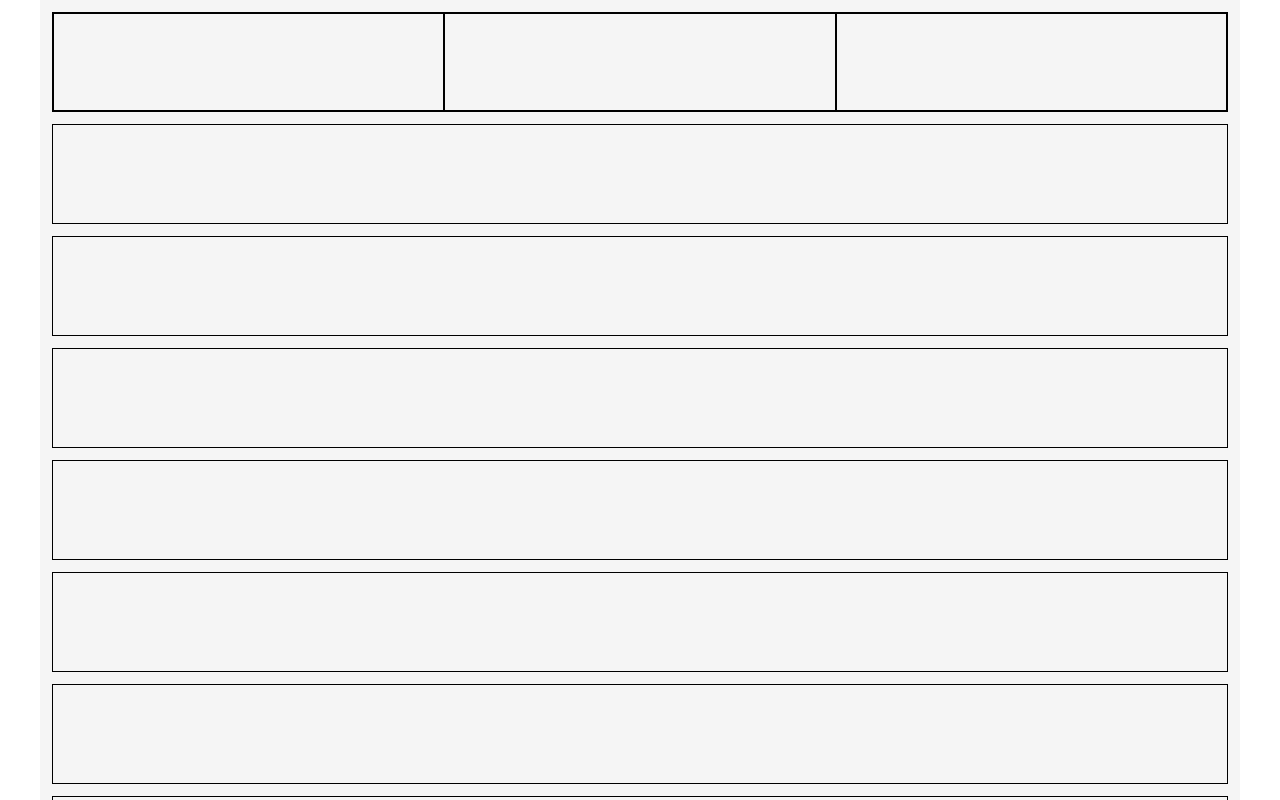
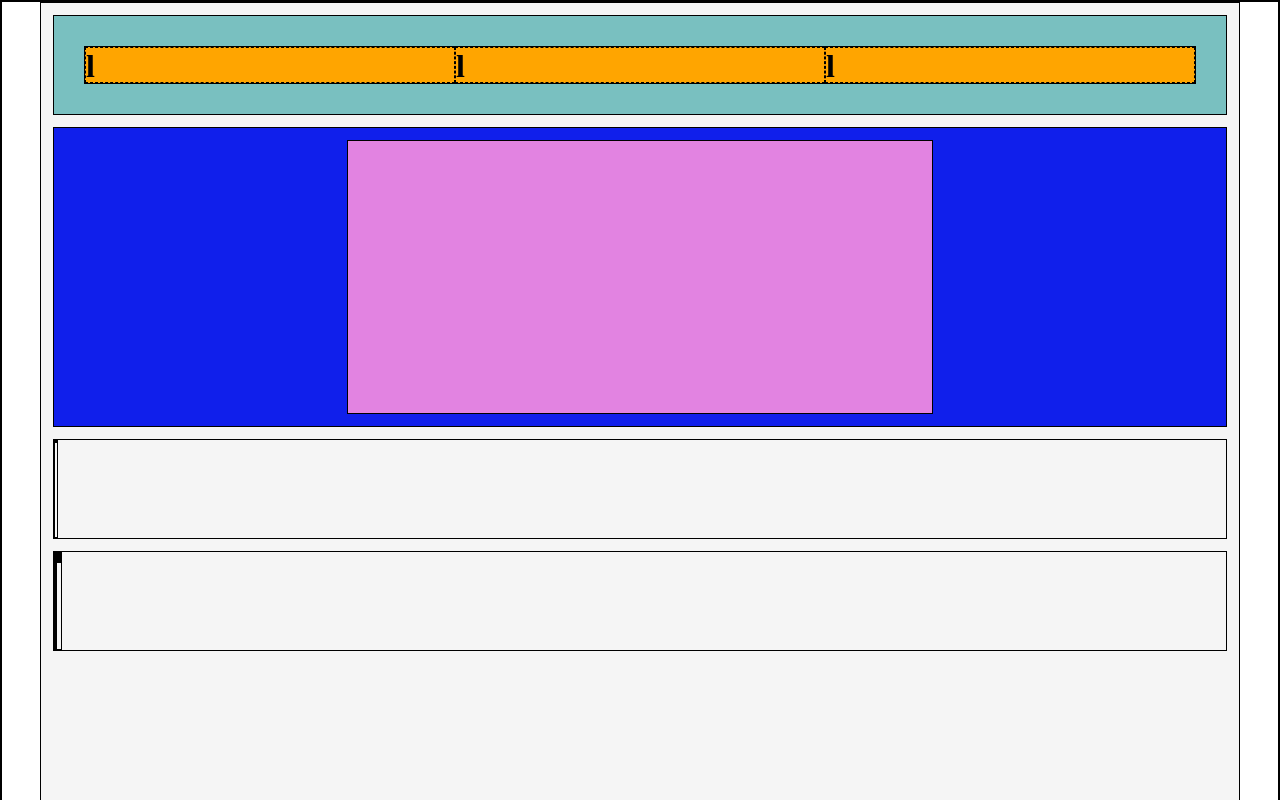
Before and after one commit to GiuseppeTrp/htmlcss-struttura-discord, a plain HTML site: page index.html in a window 1280 px wide. Shown: the top 800 px of the page. Drawn offline with Linux system fonts and the light colour scheme.

Commit message:
Provvisorio

```diff
--- a/index.html
+++ b/index.html
@@ -11,36 +11,57 @@
     <div class="container">
 
         <header>
-            <h1></h1>
-            <h1></h1>
-            <h1></h1>
+            <div class="link">
+                <h1> l</h1>
+                <h1>l </h1>
+                <h1>l </h1>
+            </div>
         </header>
 
 
 
-        <aside>
+        <div class="pink">
+            <aside>
+
+
+             </aside>
+
+         </div>
+
 
         </aside>
 
-        <div>
+        <div class="section">
+
+            <div>
+                <div>
+
+                </div>
+
+
+            </div>
 
         </div>
 
-        <div>
+        <div class="section">
+            <div>
 
-        </div>
+            </div>
 
         <div>
 
-        </div>
+        <aside>
+            <div class="green">
 
-        <aside>
+            </div>
+
 
         </aside>
 
-        <div>
+        <div class="section">
+            <div>
 
-        </div>
+            </div>
 
         <footer>
 
--- a/style.css
+++ b/style.css
@@ -3,6 +3,7 @@
     margin: 0;
     padding: 0;
     box-sizing: border-box;
+    border: 1px solid black;
 
 }
 /* reset */
@@ -15,6 +16,7 @@ body{
     border: 1px solid black;
     display: flex;
     min-height: 100px;
+
 
 
 }
@@ -37,12 +39,63 @@ body{
 
 header{
     display: flex;
+    background-color: rgb(121, 192, 192);
+    border-style: dashed ;
+    padding: 30px;
+    height: 30px;
 
 }
+
+.link{
+    display: flex;
+    width: 100%;
+
+
+}
+
+
+
+
 
 h1{
     width: 100%;
     display: flex;
-    justify-content: space-around;
-    border: 1px solid black;
+
+    border: 1px dashed black;
+    background-color: orange;
+    justify-content: space-between;
+
 }
+
+
+.pink{
+   background-color: rgb(16, 31, 235);
+   min-height: 300px ;
+   justify-content: center;
+   padding: 12px 0 12px 0;
+
+
+}
+
+
+
+aside{
+
+    background-color: rgb(226, 131, 225);
+    flex-wrap: wrap;
+    display: flex;
+    min-width: 50%;
+
+
+
+
+
+
+}
+
+
+
+
+.green{
+
+}
```
